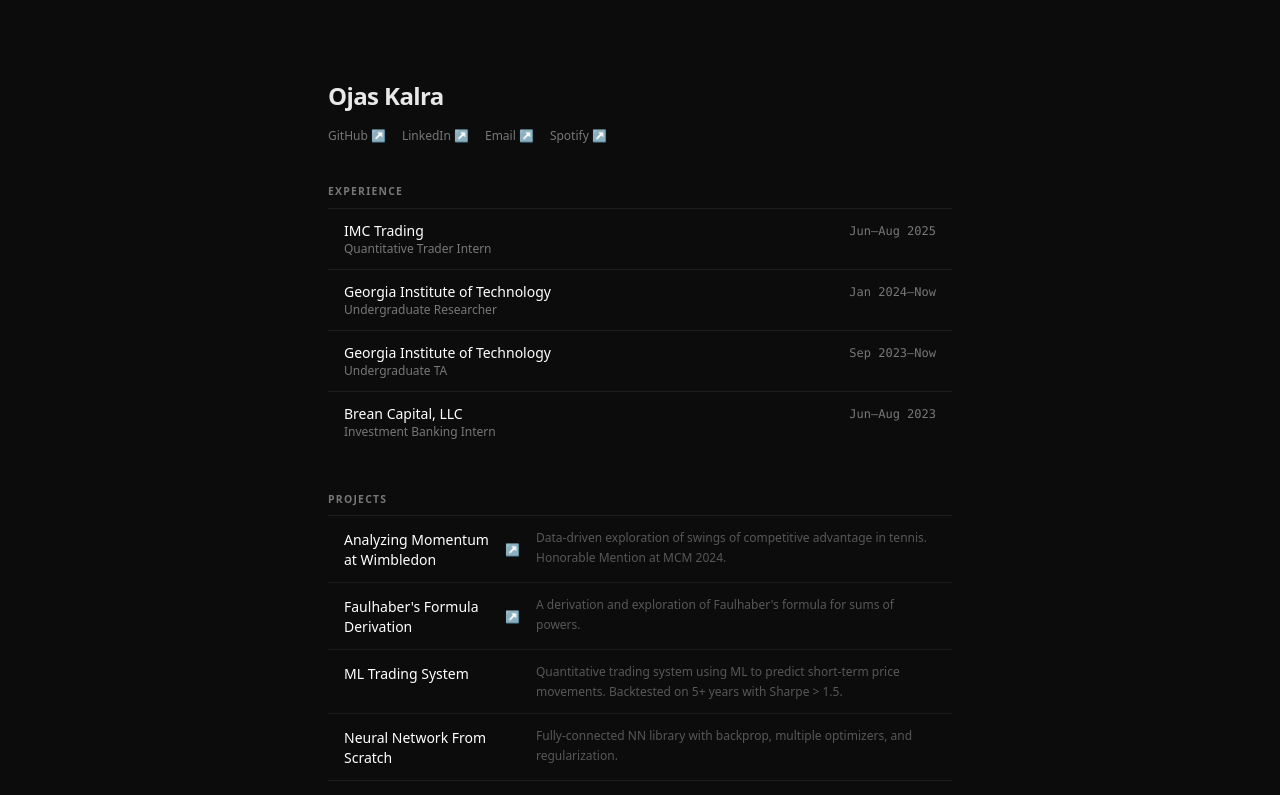
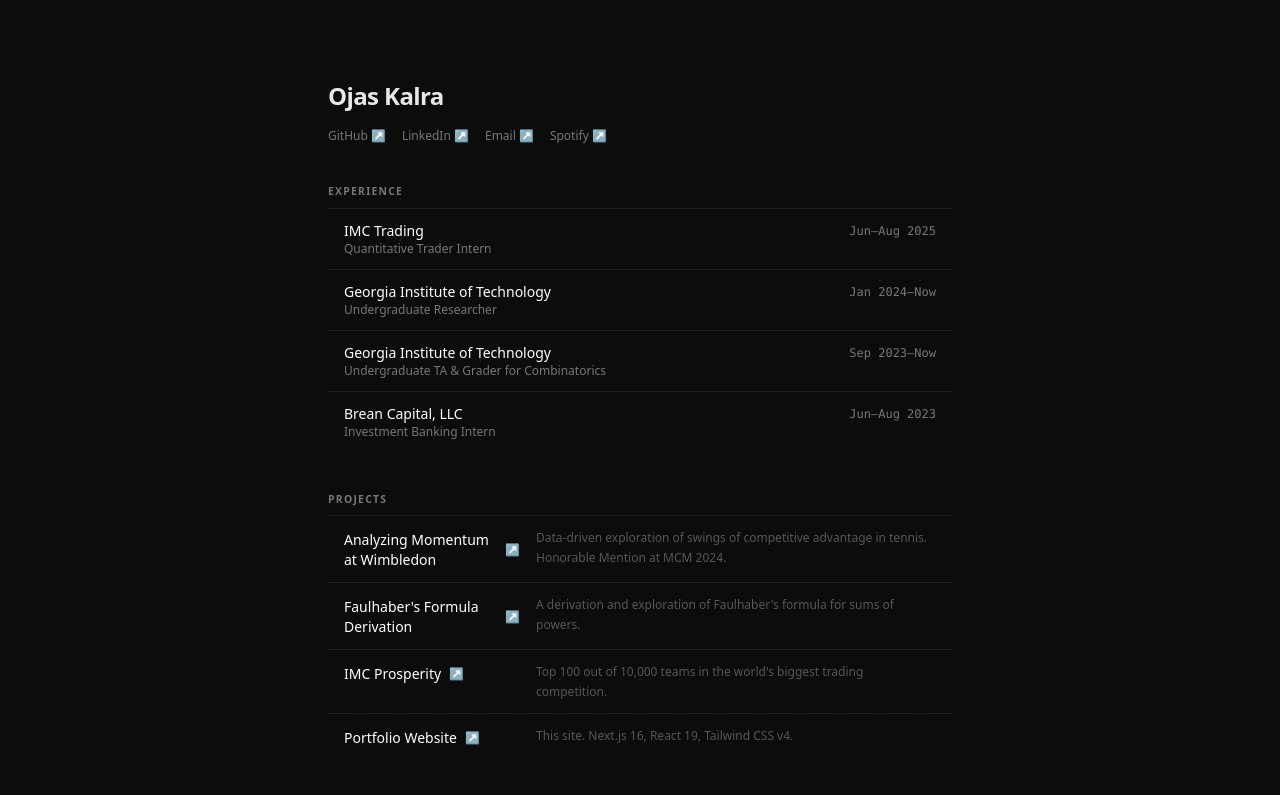
Before and after one commit to ojas480/portfolio, a Next.js app: page / in a window 1280 px wide. Shown: the top 795 px of the page. Built offline with nearby package versions, Linux system fonts and the light colour scheme; no server answers.

Commit message:
add grid background, IMC Prosperity, update TA role, remove projects

```diff
--- a/app/layout.tsx
+++ b/app/layout.tsx
@@ -1,6 +1,7 @@
 import type { Metadata } from "next";
 import { Inter } from "next/font/google";
 import { Analytics } from "@vercel/analytics/react";
+import GridBackground from "@/components/GridBackground";
 import "./globals.css";
 
 const inter = Inter({
@@ -23,7 +24,10 @@ export default function RootLayout({
   return (
     <html lang="en" className="scroll-smooth">
       <body className={`${inter.variable} antialiased`}>
-        {children}
+        <GridBackground />
+        <div style={{ position: "relative", zIndex: 1 }}>
+          {children}
+        </div>
         <Analytics />
       </body>
     </html>
--- a/app/page.tsx
+++ b/app/page.tsx
@@ -143,11 +143,10 @@ const experiences = [
       "ML for Financial Markets VIP Group. Research under Dr. Eunhye on ML applications in quantitative finance.",
   },
   {
-    role: "Undergraduate TA",
+    role: "Undergraduate TA & Grader for Combinatorics",
     company: "Georgia Institute of Technology",
     date: "Sep 2023–Now",
-    description:
-      "Grader for Combinatorics (Math 3012) and TA for Linear Algebra (Math 1554).",
+    description: "",
   },
   {
     role: "Investment Banking Intern",
@@ -172,24 +171,16 @@ const projects = [
     link: "/OjasKalraDRP.pdf",
   },
   {
-    title: "ML Trading System",
+    title: "IMC Prosperity",
     description:
-      "Quantitative trading system using ML to predict short-term price movements. Backtested on 5+ years with Sharpe > 1.5.",
-  },
-  {
-    title: "Neural Network From Scratch",
-    description:
-      "Fully-connected NN library with backprop, multiple optimizers, and regularization.",
-  },
-  {
-    title: "Real-time Chat App",
-    description:
-      "Full-stack messaging platform with WebSockets, auth, and message persistence.",
+      "Top 100 out of 10,000 teams in the world's biggest trading competition.",
+    link: "https://github.com/ojas480/Prosperity2",
   },
   {
     title: "Portfolio Website",
     description:
       "This site. Next.js 16, React 19, Tailwind CSS v4.",
+    link: "https://github.com/ojas480/portfolio",
   },
 ];
 
--- /dev/null
+++ b/components/GridBackground.tsx
@@ -0,0 +1,48 @@
+"use client";
+
+import { useEffect, useRef } from "react";
+
+export default function GridBackground() {
+    const canvasRef = useRef<HTMLCanvasElement>(null);
+
+    useEffect(() => {
+        const canvas = canvasRef.current;
+        if (!canvas) return;
+
+        const ctx = canvas.getContext("2d");
+        if (!ctx) return;
+
+        const DOT_SPACING = 40;
+        const DOT_RADIUS = 1;
+        const DOT_COLOR = "rgba(255, 255, 255, 0.12)";
+
+        function draw() {
+            canvas!.width = window.innerWidth;
+            canvas!.height = document.documentElement.scrollHeight;
+
+            const cols = Math.ceil(canvas!.width / DOT_SPACING) + 1;
+            const rows = Math.ceil(canvas!.height / DOT_SPACING) + 1;
+
+            for (let row = 0; row < rows; row++) {
+                for (let col = 0; col < cols; col++) {
+                    ctx!.beginPath();
+                    ctx!.arc(col * DOT_SPACING, row * DOT_SPACING, DOT_RADIUS, 0, Math.PI * 2);
+                    ctx!.fillStyle = DOT_COLOR;
+                    ctx!.fill();
+                }
+            }
+        }
+
+        draw();
+        window.addEventListener("resize", draw);
+        return () => window.removeEventListener("resize", draw);
+    }, []);
+
+    return (
+        <canvas
+            ref={canvasRef}
+            className="fixed inset-0 pointer-events-none"
+            style={{ zIndex: 0 }}
+        />
+    );
+}
```
